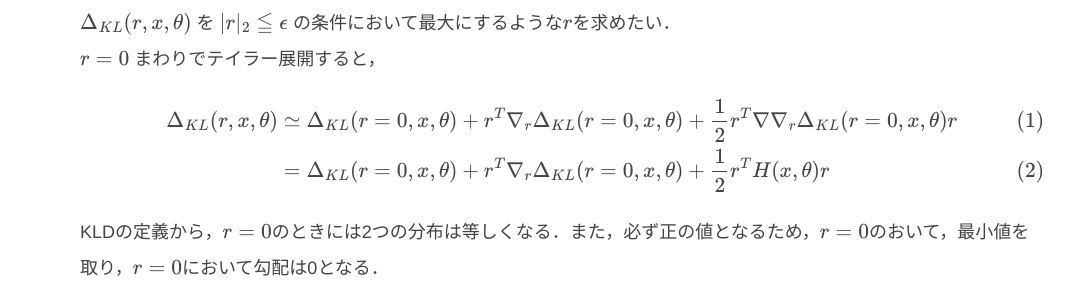
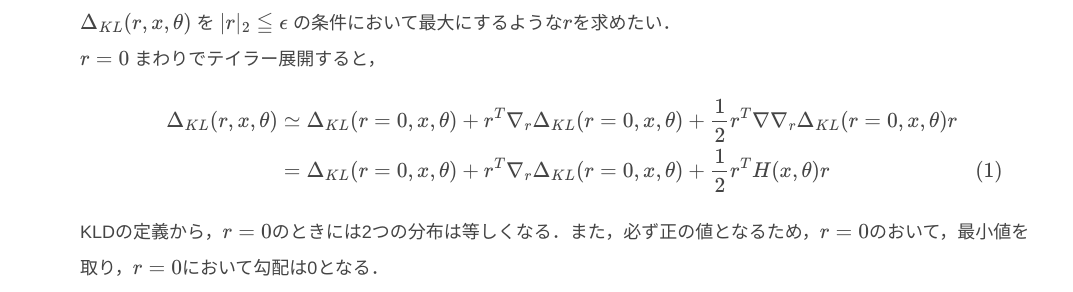
Before and after one commit to salty-vanilla/page_test, a Jekyll site: the page built from _posts/2018-05-17-Distributional Smoothing with Virtual Adversarial Training.md, in a window 1280 px wide and 900 px high, scrolled down 1442 px. Shown: the part 162-454 px from the top of the window, without its empty margins (96-1169 px from the left). Built offline with Jekyll 4.4.1, drawn with Linux system fonts in a browser that asks for light colours; our own code applies the rules of GitHub Pages for plain Markdown files; formulas are drawn with MathJax 3.

Commit message:
Update 2018-05-17-Distributional Smoothing with Virtual Adversarial Training.md

```diff
--- a/_posts/2018-05-17-Distributional Smoothing with Virtual Adversarial Training.md
+++ b/_posts/2018-05-17-Distributional Smoothing with Virtual Adversarial Training.md
@@ -38,8 +38,8 @@ $$ \frac{1}{N}\sum_{n=1}^N \log p(y_n \mid x_n, \theta ) + \lambda \frac{1}{N}\s
 $\Delta_{KL}(r, x, \theta)$ を $\|r\|_2 \leqq \epsilon$ の条件において最大にするような$r$を求めたい．
 $r=0$ まわりでテイラー展開すると，
 
-$$\begin{eqnarray} \Delta_{KL}(r, x, \theta) &\simeq& \Delta_{KL}(r=0, x, \theta) + r^T\nabla_r\Delta_{KL}(r=0, x, \theta) + \frac{1}{2}r^T\nabla\nabla_r\Delta_{KL}(r=0, x, \theta)r \\
- &=& \Delta_{KL}(r=0, x, \theta) + r^T\nabla_r\Delta_{KL}(r=0, x, \theta) + \frac{1}{2}r^TH(x, \theta)r \end{eqnarray}$$
+$$\begin{eqnarray} \Delta_{KL}(r, x, \theta) &\simeq& \Delta_{KL}(r=0, x, \theta) + r^T\nabla_r\Delta_{KL}(r=0, x, \theta) + \frac{1}{2}r^T\nabla\nabla_r\Delta_{KL}(r=0, x, \theta)r \nonumber \\
+ &=& \Delta_{KL}(r=0, x, \theta) + r^T\nabla_r\Delta_{KL}(r=0, x, \theta) + \frac{1}{2}r^TH(x, \theta)r \end{eqnarray} \nonumber $$
 
 KLDの定義から，$r=0$のときには2つの分布は等しくなる．また，必ず正の値となるため，$r=0$のおいて，最小値を取り，$r=0$において勾配は0となる．
 
```
